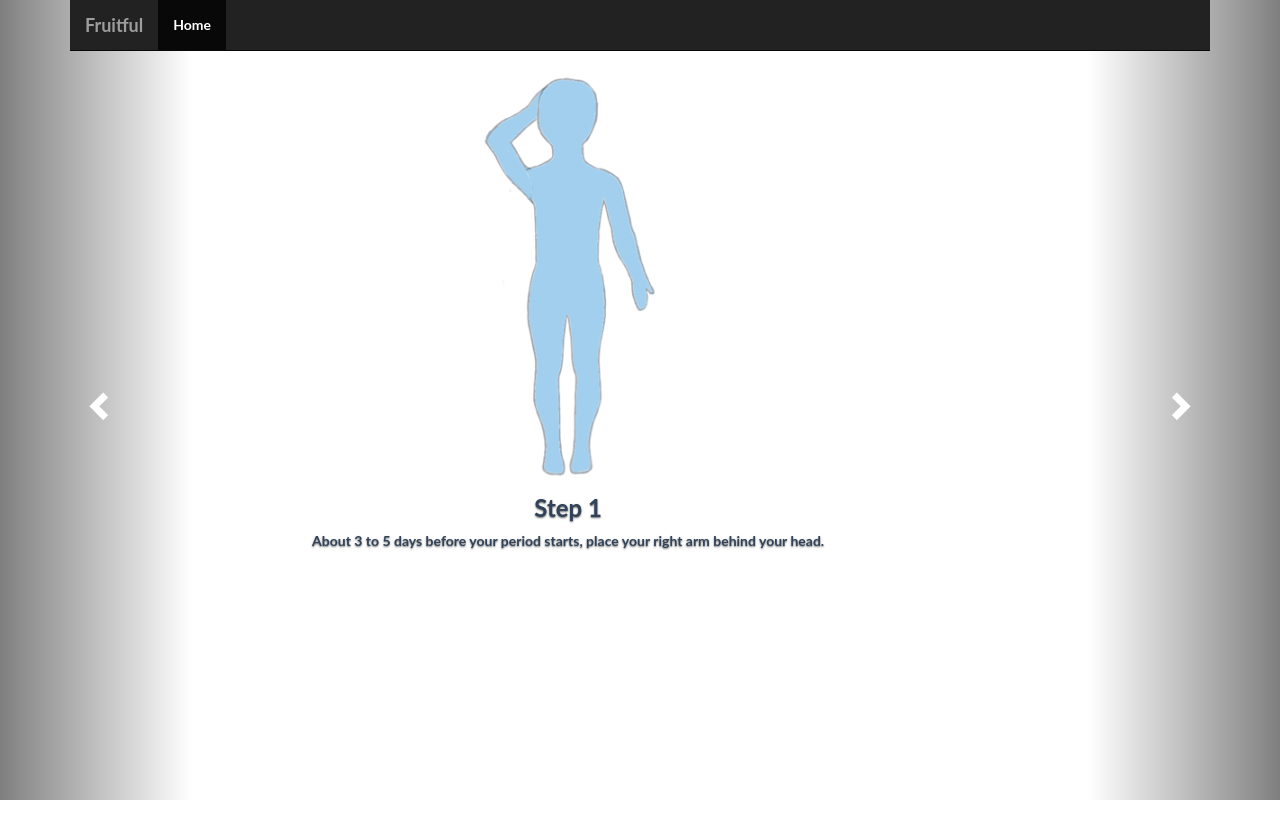
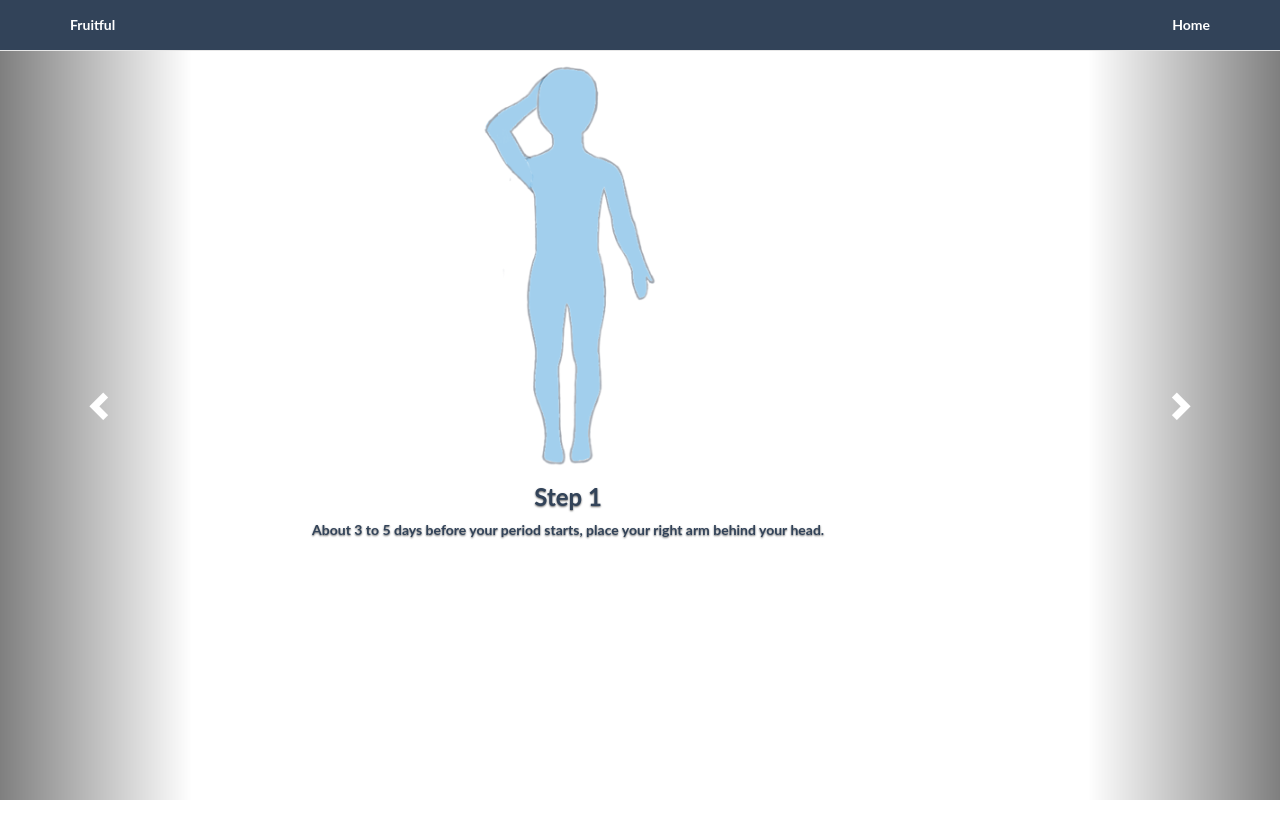
Before and after one commit to vijithasridhar/Fruitful, a plain HTML site: page breast-cancer.html in a window 1280 px wide. Before the commit the page ends 800 px from the top, so only its background shows below. Drawn offline with nearby package versions, Linux system fonts and the light colour scheme; a script that the page names is missing.

Commit message:
navbar of bc.html changed

```diff
--- a/breast-cancer.html
+++ b/breast-cancer.html
@@ -50,36 +50,46 @@
       background-image: none;
       background-repeat: no-repeat;
      }
+    .navbar-default {
+      background-color: #324359;
+      background-image: none;
+      background-repeat: no-repeat;
+     }
+    .carousel {
+      margin-top: 60px;
+    }
     </style>
 
   </head>
 <!-- NAVBAR
 ================================================== -->
   <body>
+    <!-- Navigation -->
     <div class="navbar-wrapper">
-      <div class="container">
-
-        <nav class="navbar navbar-inverse navbar-static-top">
-          <div class="container">
+    <nav class="navbar navbar-default navbar-fixed-top topnav" role="navigation">
+        <div class="container topnav">
+            <!-- Brand and toggle get grouped for better mobile display -->
             <div class="navbar-header">
-              <button type="button" class="navbar-toggle collapsed" data-toggle="collapse" data-target="#navbar" aria-expanded="false" aria-controls="navbar">
+                <button type="button" class="navbar-toggle" data-toggle="collapse" data-target="#bs-example-navbar-collapse-1">
                     <span class="sr-only">Toggle navigation</span>
                     <span class="icon-bar"></span>
                     <span class="icon-bar"></span>
                     <span class="icon-bar"></span>
                 </button>
-              <a class="navbar-brand" href="#">Fruitful</a>
+                <a class="navbar-brand topnav" href="index.html"><font color = white>Fruitful</font></a>
             </div>
-            <div id="navbar" class="navbar-collapse collapse">
-              <ul class="nav navbar-nav">
-                <li class="active"><a href="index.html">Home</a></li>
+            <!-- Collect the nav links, forms, and other content for toggling -->
+            <div class="collapse navbar-collapse" id="bs-example-navbar-collapse-1">
+                <ul class="nav navbar-nav navbar-right">
+                    <li>
+                        <a href="index.html"><font color = white>Home</font></a>
                     </li>
                 </ul>
             </div>
+            <!-- /.navbar-collapse -->
         </div>
+        <!-- /.container -->
     </nav>
-
-      </div>
   </div>
 
 
--- a/css/carousel.css
+++ b/css/carousel.css
@@ -3,6 +3,7 @@
  * Code licensed under the Apache License v2.0.
  * For details, see http://www.apache.org/licenses/LICENSE-2.0.
  */
+
 
 body,
 html {
@@ -35,7 +36,7 @@ h6 {
     padding-bottom: 50px;
     text-align: center;
     color: #f8f8f8;
-    background: url(../img/intro-bg.jpg) no-repeat center center;
+    background: url(../img/Background.png) no-repeat center center;
     background-size: cover;
 }
 
@@ -92,14 +93,15 @@ h6 {
     letter-spacing: 2px;
 }
 
+
 .content-section-a {
     padding: 50px 0;
-    background-color: #324359;
+    background-color: #f8f8f8;
 }
 
 .content-section-b {
     padding: 50px 0;
-    border-top: 1px solid #324359;
+    border-top: 1px solid #e7e7e7;
     border-bottom: 1px solid #e7e7e7;
 }
 
@@ -115,8 +117,8 @@ h6 {
 
 .banner {
     padding: 100px 0;
-    color: #324359;
-    background: url(../img/banner-bg.jpg) no-repeat center center;
+    color: #f8f8f8;
+    background: url(../img/Background.png) no-repeat center center;
     background-size: cover;
 }
 
@@ -168,11 +170,10 @@ footer {
 p.copyright {
     margin: 15px 0 0;
 }
-
 .carousel-control {
-text-shadow: none;
-opacity: 1;
-filter: alpha(opacity=100)
+    text-shadow: none;
+    opacity: 1;
+    filter: alpha(opacity=100)
 }
 .carousel-control.left {
     background-image: -webkit-gradient(linear, 0 top, 100% top, from(rgba(0,0,0,0.5)), to(rgba(32,43,59.0001)));
```
Also changed, not shown: index.html (+2 -2 lines). Lines whose indentation alone changed are shown as unchanged.
